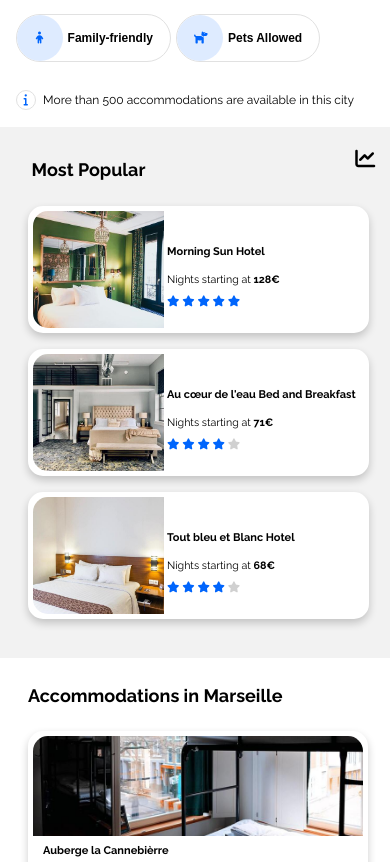
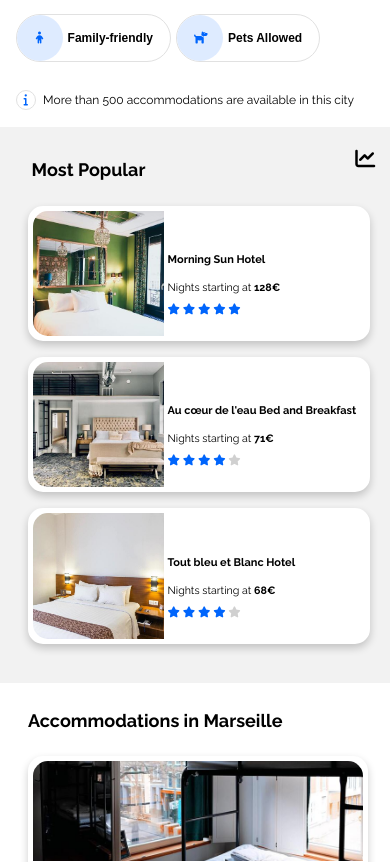
Before and after one commit to st80kafe/ocP2, a website built with Parcel: page index.html in a window 390 px wide. Shown: the part 500-1362 px from the top of the page. Built offline with nearby package versions, Linux system fonts and the light colour scheme.

Commit message:
end of P2 stylesheet patch for OC assesment

```diff
--- a/css/style.css
+++ b/css/style.css
@@ -646,8 +646,8 @@ div.popularTi i {
     width: 100%;
   }
   .accomWrapper .popular {
-    height: 500px;
-    width: 100%;
+    height: 525px;
+    width: 92%;
   }
   .accommodations {
     max-height: 1500px;
@@ -693,13 +693,13 @@ div.popularTi i {
     width: 92%;
     height: 525px;
     border-radius: 0px;
-    padding: 0 10% 8% 5%;
+    padding: 0 5% 8% 5%;
   }
   .popular .card {
     margin: 8px;
   }
   .card-popular {
-    max-width: 85%;
+    max-width: 95%;
     flex-grow: 1;
   }
   .popularTi h2 {
@@ -790,7 +790,7 @@ div.popularTi i {
     height: 71%;
   }
   .shrink-activCol4 {
-    max-height: 46%;
+    min-width: 92%;
   }
 }
 
```
